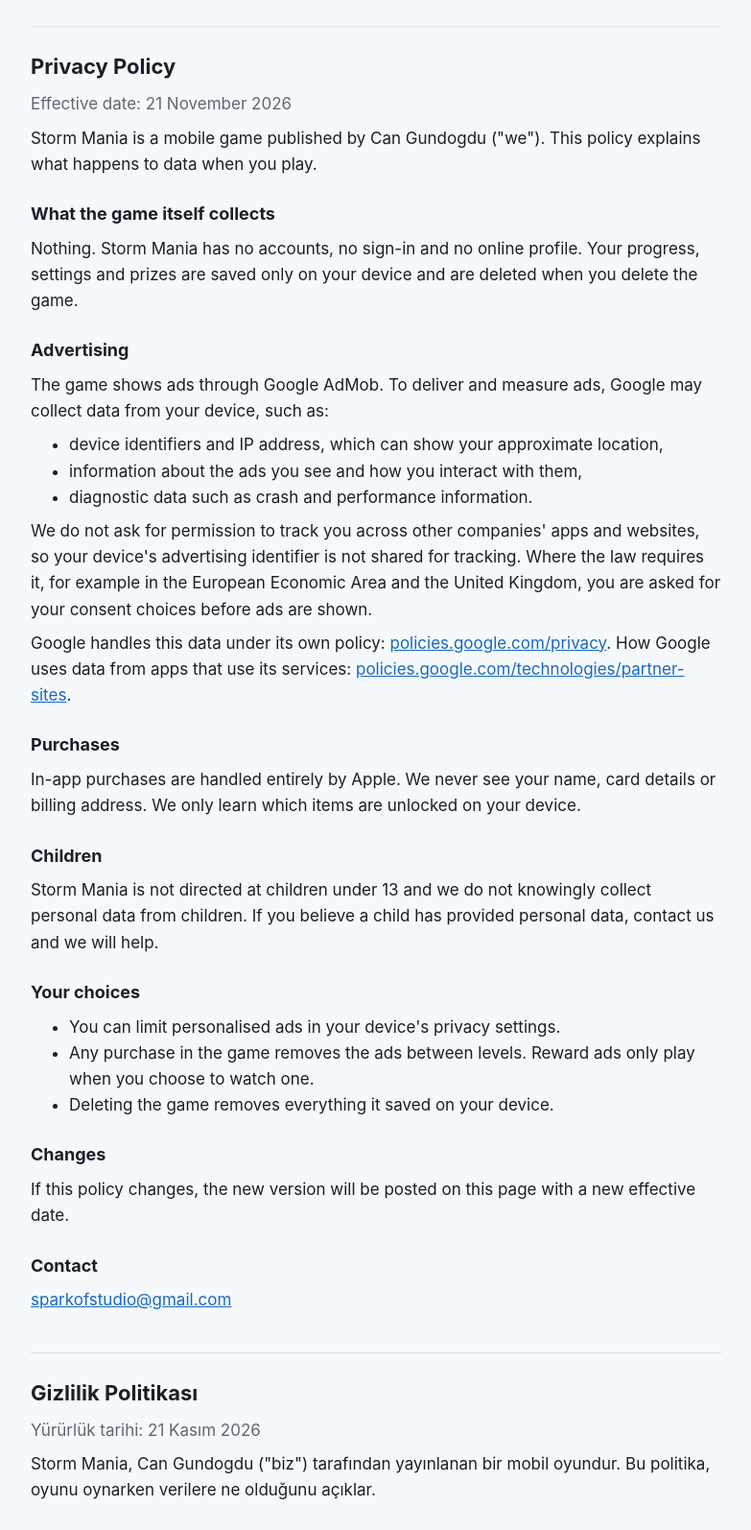
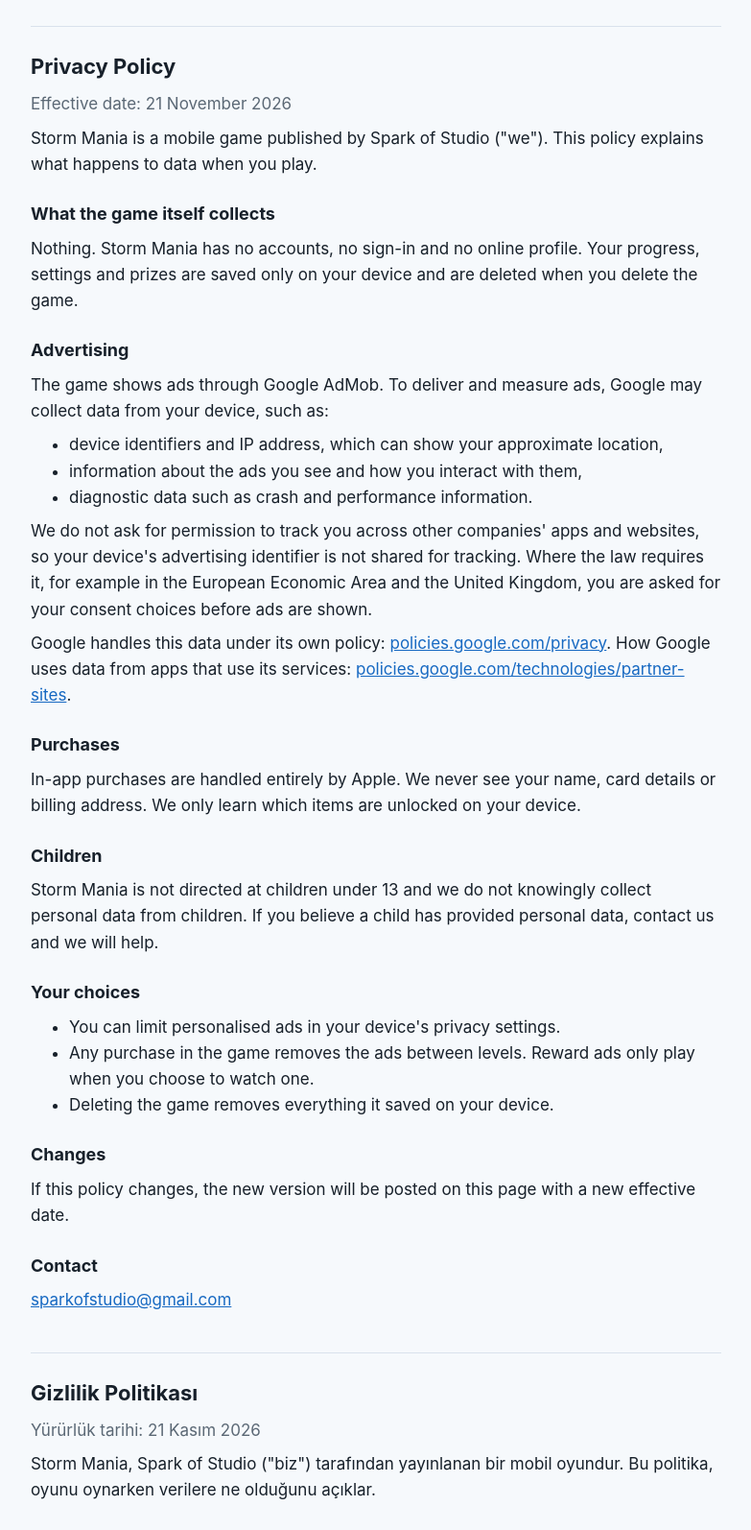
Before and after one commit to sparkofstudio/storm-mania, a plain HTML site: page index.html in a window 1280 px wide. Shown: the part 160-1754 px from the top of the page at 96% size, without its empty margins (248-1031 px from the left). Drawn offline with Linux system fonts and the light colour scheme.

Commit message:
Use studio name as publisher

```diff
--- a/index.html
+++ b/index.html
@@ -21,7 +21,7 @@ p,ul{margin:8px 0}.muted{color:var(--muted)}a{color:var(--accent)}nav a{margin-r
 
 <h2 id="en">Privacy Policy</h2>
 <p class="muted">Effective date: 21 November 2026</p>
-<p>Storm Mania is a mobile game published by Can Gundogdu ("we"). This policy explains what happens to data when you play.</p>
+<p>Storm Mania is a mobile game published by Spark of Studio ("we"). This policy explains what happens to data when you play.</p>
 <h3>What the game itself collects</h3>
 <p>Nothing. Storm Mania has no accounts, no sign-in and no online profile. Your progress, settings and prizes are saved only on your device and are deleted when you delete the game.</p>
 <h3>Advertising</h3>
@@ -51,7 +51,7 @@ p,ul{margin:8px 0}.muted{color:var(--muted)}a{color:var(--accent)}nav a{margin-r
 <h2 id="tr" lang="tr">Gizlilik Politikası</h2>
 <div lang="tr">
 <p class="muted">Yürürlük tarihi: 21 Kasım 2026</p>
-<p>Storm Mania, Can Gundogdu ("biz") tarafından yayınlanan bir mobil oyundur. Bu politika, oyunu oynarken verilere ne olduğunu açıklar.</p>
+<p>Storm Mania, Spark of Studio ("biz") tarafından yayınlanan bir mobil oyundur. Bu politika, oyunu oynarken verilere ne olduğunu açıklar.</p>
 <h3>Oyunun kendisi ne toplar</h3>
 <p>Hiçbir şey. Storm Mania'da hesap, giriş ya da çevrim içi profil yoktur. İlerlemeniz, ayarlarınız ve ödülleriniz yalnızca cihazınızda saklanır ve oyunu sildiğinizde silinir.</p>
 <h3>Reklamlar</h3>
```
